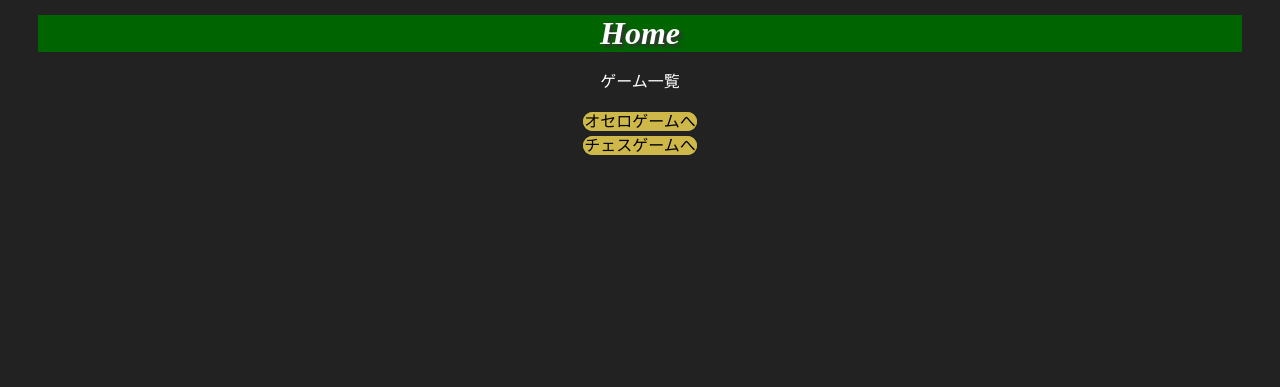
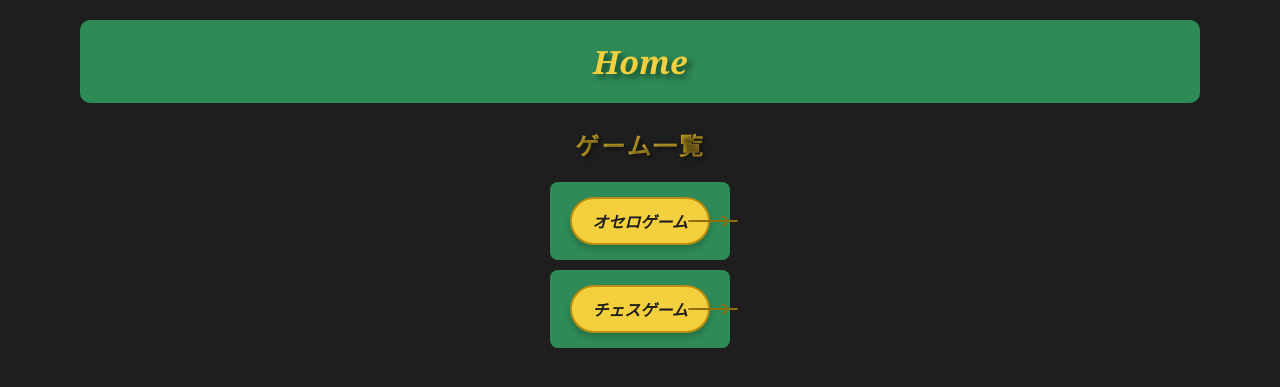
Before and after one commit to s1f102301796/CS4-2024-class6-team11-project, a Django app: page /home/ in a window 1280 px wide. Shown: the top 387 px of the page. Run offline with Django 5.2, Linux system fonts and the light colour scheme.

Commit message:
ホーム画面のデザインの最終決定

```diff
--- a/home/static/home/css/index.css
+++ b/home/static/home/css/index.css
@@ -1,63 +1,127 @@
-body{
-    background-color: #222222;
+/* ベースのスタイル */
+body {
+    background-color: #1e1e1e; /* 暗めの背景 */
+    color: #e0e0e0; /* 落ち着いた明るさの文字色 */
+    font-family: 'Arial', sans-serif; /* 読みやすいフォント */
+    margin: 0;
+    padding: 0;
 }
 
-h1{
-    margin: 15px 30px 15px 30px;
-    color: #ffffff;
-    font-family: serif;
+/* ヘッダー */
+h1 {
+    margin: 20px 80px 20px 80px;
+    color: #f4d03f; /* ゴールドカラー */
+    font-family: 'Georgia', serif; /* 高級感のあるフォント */
     font-style: italic;
     font-weight: bold;
     text-align: center;
-    text-shadow: 3px 3px 3px #333333;
-    background-color: #006400;
+    text-shadow: 4px 4px 6px rgba(0, 0, 0, 0.5); /* 立体感のある影 */
+    background-color: #2e8b57;
+    padding: 20px;
+    border-radius: 10px;
 }
 
+/* 中央揃えのデザイン */
 div {
     text-align: center;
 }
 
-.game_nav a{
-	background-color: #ceb849;
-	border: 1px solid #ceb849;
-	border-radius: 35px;
-    color: black;
-    text-decoration: none;
+/* リスト全体のスタイル */
+ul {
+    list-style: none;
+    padding: 0;
+    margin: 20px auto;
+    width: fit-content; /* 必要な幅だけ使用 */
 }
 
-.game_nav a:hover {
-	background-color: #B99b00;
-	border: 1px solid #333;
+/* リスト項目 */
+li {
+    font-family: 'Georgia', serif;
+    font-style: italic;
+    font-weight: bold;
+    background-color: #2e8b57; /* 渋めの緑 */
+    color: #f4f4f4;
+    padding: 15px 20px;
+    margin: 10px 0;
+    border-radius: 8px;
+    transition: background-color 0.3s ease;
+    text-align: center;
 }
 
+li:hover {
+    background-color: #3b9f70; /* 明るめの緑 */
+}
+
+/* ゲーム一覧のスタイル */
+.game_nav p {
+    font-family: 'Georgia', serif; /* 上品でおしゃれなフォント */
+    font-size: 24px; /* 見やすいサイズ */
+    font-weight: bold; /* 太字で目立たせる */
+    color: #f4d03f; /* ゴールドカラー */
+    text-align: center; /* 中央揃え */
+    text-transform: uppercase; /* 全て大文字に変換 */
+    letter-spacing: 2px; /* 文字間隔を調整して洗練された印象に */
+    text-shadow: 2px 2px 4px rgba(0, 0, 0, 0.5); /* 立体感のある影 */
+    background: linear-gradient(90deg, #8f6e0c, #f4d03f); /* 横方向のグラデーション */
+    -webkit-background-clip: text; /* テキストに背景クリップを適用 */
+    -webkit-text-fill-color: transparent; /* テキストを透明にして背景を表示 */
+    margin-bottom: 20px; /* 下部に余白を追加 */
+}
+
+/* リンクボタン */
+.game_nav a {
+    display: inline-block;
+    background-color: #f4d03f; /* ゴールド */
+    border: 2px solid #b88d10; /* 落ち着いたゴールドの枠線 */
+    border-radius: 30px;
+    color: #1e1e1e; /* ダークグレーの文字色 */
+    font-weight: bold;
+    padding: 10px 20px; /* 十分なパディングを確保 */
+    text-decoration: none;
+    transition: all 0.3s ease;
+    position: relative; /* 矢印の配置を調整 */
+    overflow: visible; /* ボタンの外側にはみ出すデザインを許可 */
+    box-shadow: 0 4px 6px rgba(0, 0, 0, 0.2); /* 立体感を追加 */
+}
+
+/* 矢印のスタイル（ボタン外に配置しつつ丸みに調和） */
 .game_nav a::before {
     content: '';
     position: absolute;
-	top: calc(50% - 5px);
-	right: -35px;
-	transform: rotate(30deg);
-	width: 12px;
-	height: 1px;
-	background-color: #333;
+    width: 8px;
+    height: 8px;
+    border-top: 2px solid #8f6e0c;
+    border-right: 2px solid #8f6e0c;
+    transform: rotate(45deg);
+    top: 50%;
+    right: -20px; /* ボタンの外側に配置 */
+    transform: translateY(-50%) rotate(45deg);
+    border-radius: 50%; /* 丸みを帯びた矢印 */
 }
 
 .game_nav a::after {
     content: '';
     position: absolute;
+    width: 50px;
+    height: 2px;
+    background-color: #8f6e0c;
     top: 50%;
-	right: -35px;
+    right: -30px; /* ボタンの外側に配置 */
     transform: translateY(-50%);
-	width: 70px;
-	height: 1px;
-	background-color: #333;
+    border-radius: 5px; /* 線に軽い丸みを追加 */
 }
 
-ul{
-	list-style: none;
-	padding: 0;
-	margin: 0;
+/* ホバー時のエフェクト */
+.game_nav a:hover {
+    background-color: #e5be22; /* ゴールドの濃い色 */
+    border-color: #8f6e0c;
+    color: #1e1e1e;
+    transform: translateY(-2px); /* 浮き上がり効果 */
 }
 
-p{
-	color: #ffffff;
+.game_nav a:hover::before,
+.game_nav a:hover::after {
+    background-color: #6e4f08; /* より濃いアクセント色 */
+    border-color: #6e4f08;
+    transform: translateY(-50%) scale(1.1); /* ホバー時に軽く拡大 */
 }
--- a/home/templates/home/index.html
+++ b/home/templates/home/index.html
@@ -13,10 +13,10 @@
     <p>ゲーム一覧</p>
     <ul>
         <li>
-            <a href="{% url 'othello_game' %}">オセロゲームへ</a>
+            <a href="{% url 'othello_game' %}">オセロゲーム</a>
         </li>
         <li>
-            <a href="">チェスゲームへ</a>
+            <a href="">チェスゲーム</a>
         </li>
     </ul>
     </div>
```
Lines whose indentation alone changed are shown as unchanged.
